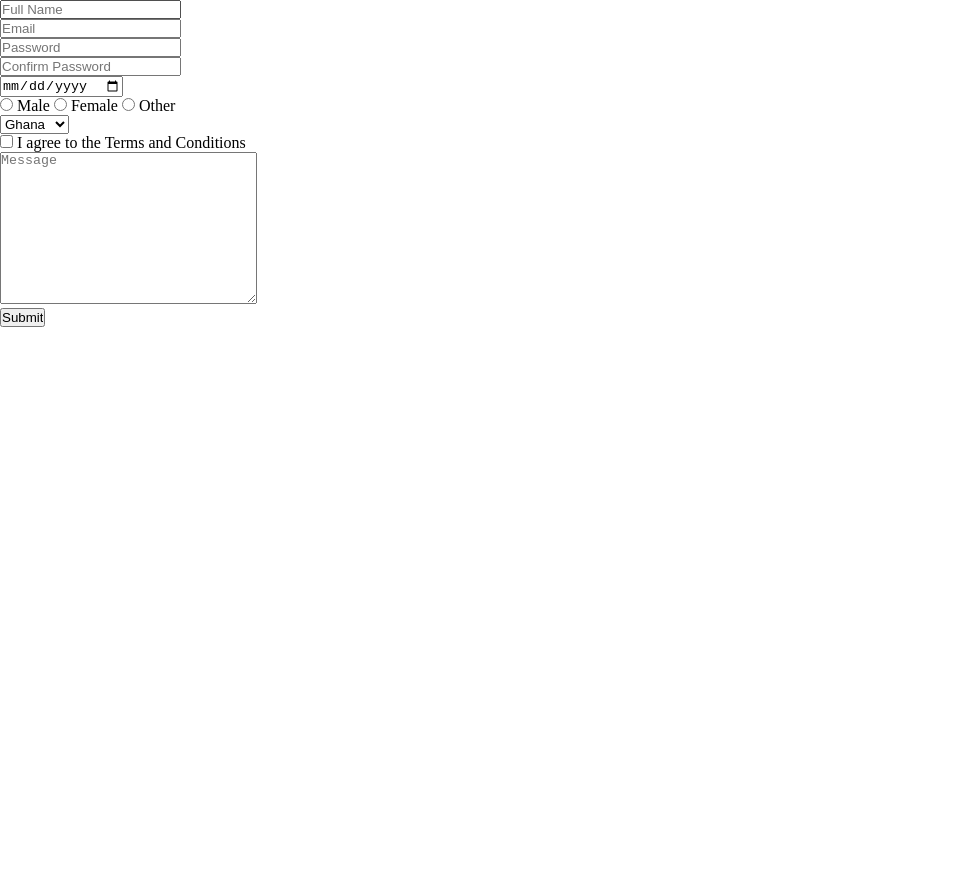
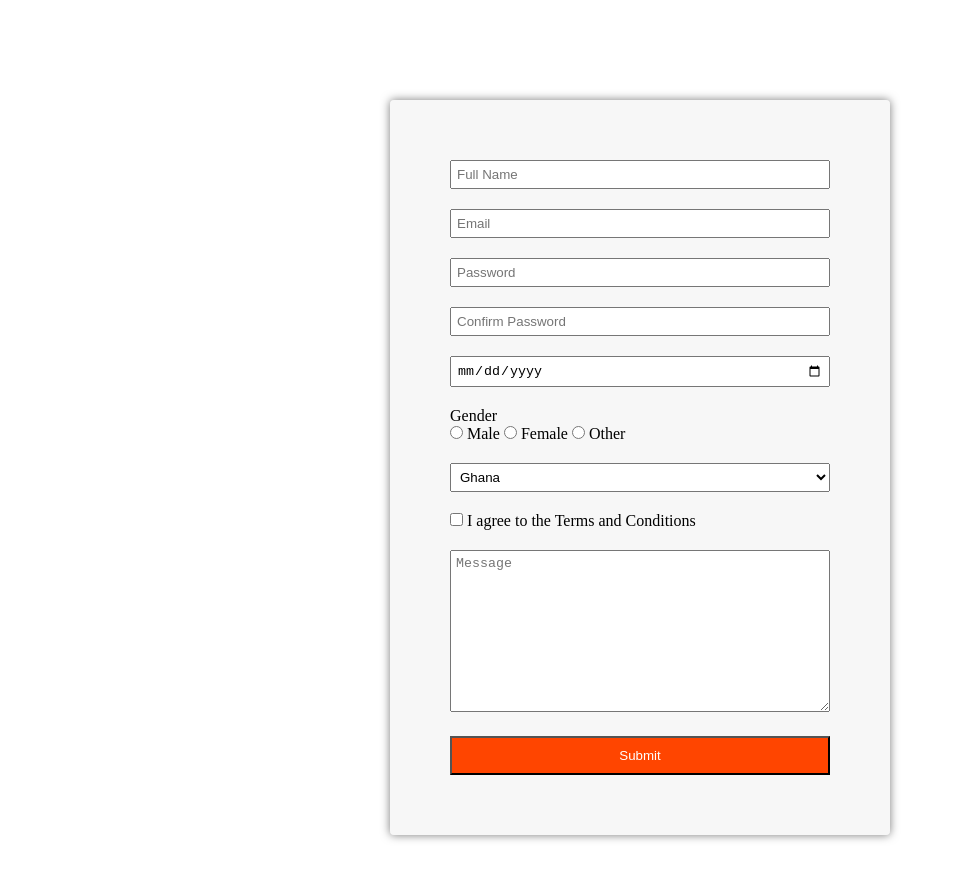
Before and after one commit to sintimmisa/Website-Forms, a plain HTML site: page index.html in a window 1280 px wide. Shown: the whole page, without its empty margins (0-959 px from the left). Before the commit the page ends 800 px from the top, so only its background shows below. Drawn offline with Linux system fonts and the light colour scheme.

Commit message:
Form with HTML CSS

```diff
--- a/index.html
+++ b/index.html
@@ -1,48 +1,79 @@
 <!DOCTYPE html>
 <html lang="en">
   <head>
-    <meta charset="UTF-8">
-    <meta http-equiv="X-UA-Compatible" content="IE=edge">
-    <meta name="viewport" content="width=device-width, initial-scale=1.0">
-    <link rel="stylesheet" href="style.css">
+    <meta charset="UTF-8" />
+    <meta http-equiv="X-UA-Compatible" content="IE=edge" />
+    <meta name="viewport" content="width=device-width, initial-scale=1.0" />
+    <link rel="stylesheet" href="style.css" />
     <title>HTMLCSS - Assignment 10</title>
   </head>
   <body>
-
-    <form action="" class="form">
+    <div class="container">
+      <form action="" class="form" autocomplete="off" mwthod="POST">
         <p>
           <label for="fullname" class="sr-only">Full Name</label>
-            <input type="text" name="fullname" id="" placeholder="Full Name" required>
+          <input
+            type="text"
+            name="fullname"
+            id=""
+            placeholder="Full Name"
+            required
+          />
         </p>
 
         <p>
           <label for="email" class="sr-only">Email</label>
-            <input type="email" name="email" id="" placeholder="Email" required minlength="8">
+          <input
+            type="email"
+            name="email"
+            id=""
+            placeholder="Email"
+            required
+            minlength="8"
+          />
         </p>
 
         <p>
           <label for="password" class="sr-only">Password</label>
-            <input type="password" name="password" id="" placeholder="Password" required>
+          <input
+            type="password"
+            name="password"
+            id=""
+            placeholder="Password"
+            required
+          />
         </p>
 
         <p>
           <label for="c_password" class="sr-only">Confirm Password</label>
-            <input type="password" name="c_password" id="" placeholder="Confirm Password">
+          <input
+            type="password"
+            name="c_password"
+            id=""
+            placeholder="Confirm Password"
+            required
+          />
         </p>
 
         <p>
           <label for="dob" class="sr-only">Date of Birth</label>
-            <input type="date" name="dob" id="" placeholder="Date of Birth">
+          <input
+            type="date"
+            name="dob"
+            id=""
+            placeholder="Date of Birth"
+            required
+          />
         </p>
         <p>
-            <label for="gender" class="sr-only">Gender</label>
-            <input type="radio" name=gender" id="" value="Male">
+          <label for="gender" class="">Gender<br /></label>
+          <input type="radio" name="gender" id="male" value="Male" />
           <label for="male">Male</label>
 
-            <input type="radio" name=gender" id="" value="Female">
+          <input type="radio" name="gender" id="female" value="Female" />
           <label for="female">Female</label>
 
-            <input type="radio" name=other" id="" value="other">
+          <input type="radio" name="gender" id="" value="other" />
           <label for="other">Other</label>
         </p>
 
@@ -57,19 +88,25 @@
         </p>
 
         <p>
-
-            <input type="checkbox" name="terms" id="terms">
+          <input type="checkbox" name="terms" id="terms" />
           <label for="terms">I agree to the Terms and Conditions</label>
         </p>
 
         <p>
           <label for="msg" class="sr-only">Message</label>
-            <textarea name="msg" id="msg" cols="30" rows="10" placeholder="Message"></textarea>
+          <textarea
+            name="msg"
+            id="msg"
+            cols="30"
+            rows="10"
+            placeholder="Message"
+            required
+          ></textarea>
         </p>
-
-        <input type="submit" value="Submit">
-
+        <p>
+          <input type="submit" value="Submit" class="btn"/>
+        </p>
       </form>
-
+    </div>
   </body>
 </html>
--- a/style.css
+++ b/style.css
@@ -8,3 +8,38 @@
 .sr-only{
     display: none !important;
 }
+
+.container{
+    width: 500px;
+    margin: 100px auto;
+    background-color: #d6d5d530;
+    padding: 50px;
+    border-radius: 4px;
+    box-shadow: 0 0 10px #7a7a7a;
+}
+
+.form input[type="text"], .form input[type="textarea"],.form input[type="email"],.form input[type="password"],.form input[type="date"]{
+    width:100%;
+    padding: 5px;
+}
+select, textarea{
+    width:100%;
+    padding: 5px;
+}
+
+.form p{
+    padding: 10px;
+}
+
+.btn{
+width:100%;
+padding: 10px;
+background-color: orangered;
+color:white;
+}
+
+
+
+.navbar{
+    display:none;
+}
```
Lines whose indentation alone changed are shown as unchanged.
